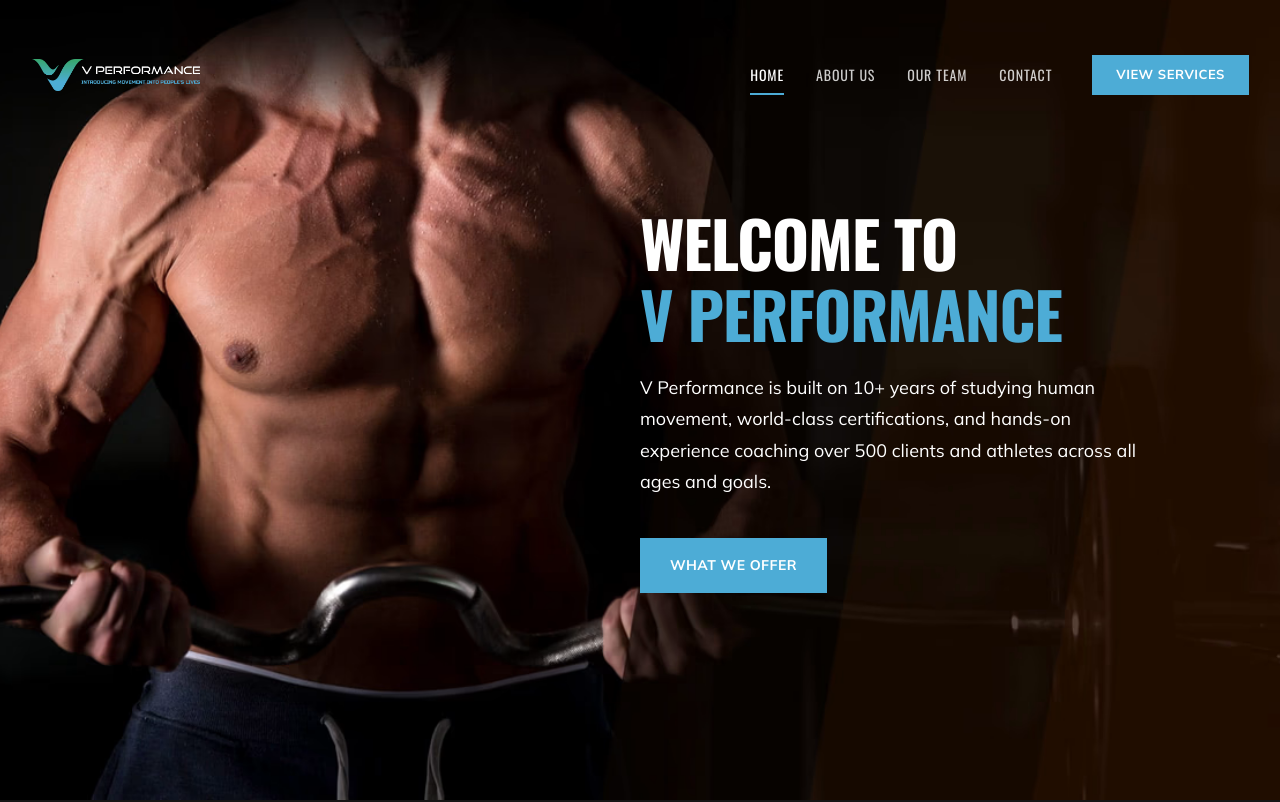
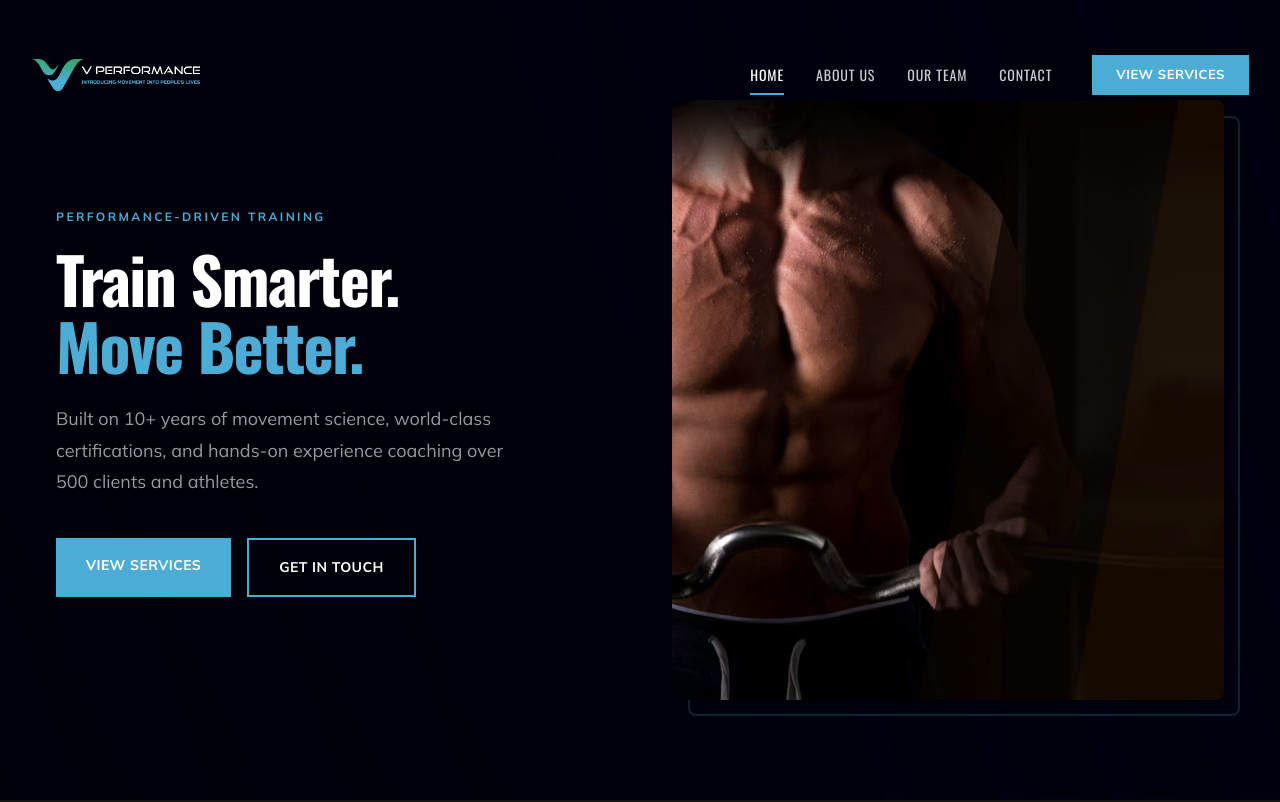
Before and after one commit to lettendre/vperformance, a Next.js app: page / in a window 1280 px wide. Shown: the top 802 px of the page. Built offline with nearby package versions, Linux system fonts and the light colour scheme.

Commit message:
analytics, hero section

```diff
--- a/package.json
+++ b/package.json
@@ -10,6 +10,7 @@
     "lint": "eslint"
   },
   "dependencies": {
+    "@vercel/analytics": "^2.0.1",
     "clsx": "^2.1.1",
     "next": "16.2.1",
     "react": "19.2.4",
--- a/src/app/layout.tsx
+++ b/src/app/layout.tsx
@@ -3,6 +3,7 @@
 import { Oswald, Mulish } from "next/font/google";
 import { Layout } from "@/components/layout/Layout";
 import "./globals.css";
+import { Analytics } from "@vercel/analytics/next"
 
 const oswald = Oswald({
   subsets: ["latin"],
@@ -224,6 +225,7 @@
       <body className={muli.className}>
         {/* <!-- Designed and developed by Deeesign — https://www.deeesignlab.com --> */}
         <Layout>{children}</Layout>
+        <Analytics/>
         <Script
           id="json-ld"
           type="application/ld+json"
--- a/src/components/sections/Hero.tsx
+++ b/src/components/sections/Hero.tsx
@@ -1,26 +1,49 @@
+import Image from "next/image";
 import { Button } from "@/components/ui/Button";
 
 export function Hero() {
   return (
-    <section className="relative">
-      <div
-        className="h-screen min-h-[700px] flex items-center bg-cover bg-center bg-no-repeat max-md:text-center"
-        style={{ backgroundImage: "url('/images/hero/hero-1.avif')" }}
-      >
-        <div className="container mx-auto px-4 relative z-[2]">
-          <div className="flex justify-end">
-            <div className="w-full lg:w-1/2 md:w-2/3">
-              <div>
-                <h1 className="text-[64px] xl:text-[64px] lg:text-[52px] md:text-[42px] max-[480px]:text-[36px] font-extrabold text-white leading-[1.1] mb-6">
-                  WELCOME TO <br />
-                  <strong className="text-accent">V PERFORMANCE</strong>
-                </h1>
-                <p className="text-lg text-white mb-10 max-w-[500px] leading-[1.75] max-md:mx-auto max-md:text-base">
-                  V Performance is built on 10+ years of studying human movement,
-                  world-class certifications, and hands-on experience coaching over
-                  500 clients and athletes across all ages and goals.
-                </p>
-                <Button href="#services">What We Offer</Button>
+    <section className="relative bg-dark-1 bg-cover bg-center bg-no-repeat overflow-hidden" style={{ backgroundImage: "url('/images/breadcrumb-bg.avif')" }}>
+      <div className="absolute inset-0 bg-black/70" />
+      <div className="relative z-10 min-h-screen flex items-center">
+        <div className="max-w-[1200px] mx-auto px-6 md:px-4 w-full py-32 md:py-0">
+          <div className="flex flex-col md:flex-row items-center gap-12 lg:gap-16">
+            {/* Left — Content */}
+            <div className="md:w-1/2">
+              <span className="inline-block text-accent text-xs font-semibold uppercase tracking-[0.2em] mb-5">
+                Performance-Driven Training
+              </span>
+
+              <h1 className="text-[42px] md:text-[52px] lg:text-[64px] font-extrabold text-white leading-[1.05] tracking-tight mb-6">
+                Train Smarter.
+                <br />
+                <span className="text-accent">Move Better.</span>
+              </h1>
+
+              <p className="text-white/60 text-base md:text-lg leading-[1.75] mb-10 max-w-[460px]">
+                Built on 10+ years of movement science, world-class certifications,
+                and hands-on experience coaching over 500 clients and athletes.
+              </p>
+
+              <div className="flex flex-col sm:flex-row gap-4">
+                <Button href="#services">View Services</Button>
+                <Button variant="outline" href="/contact">Get in Touch</Button>
+              </div>
+            </div>
+
+            {/* Right — Image */}
+            <div className="md:w-1/2">
+              <div className="relative">
+                <Image
+                  src="/images/hero/hero-1.avif"
+                  alt="V Performance Training"
+                  width={800}
+                  height={900}
+                  className="w-full h-[400px] md:h-[520px] lg:h-[600px] object-cover rounded-lg"
+                  priority
+                />
+                {/* Accent border detail */}
+                <div className="absolute -bottom-4 -right-4 w-full h-full border-2 border-accent/20 rounded-lg -z-10 hidden md:block" />
               </div>
             </div>
           </div>
```
Also changed, not shown: 1 other file (tests, documents, lock files or other folders).
